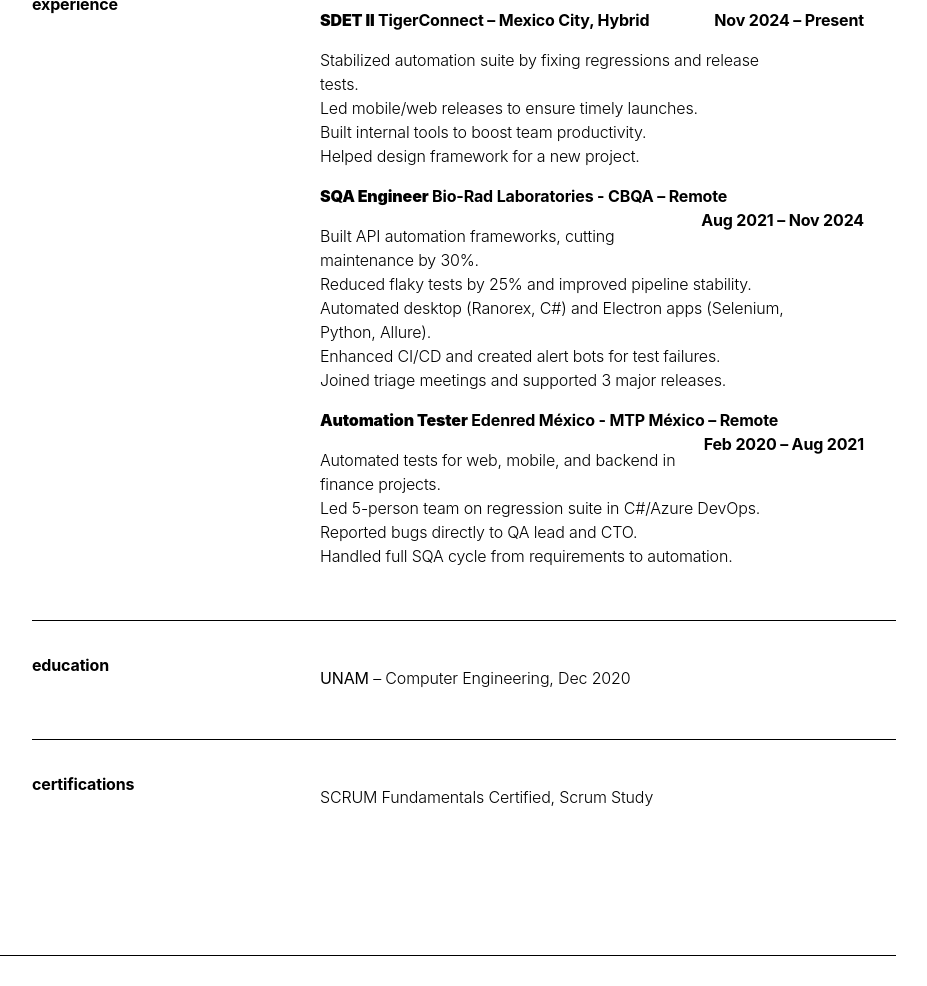
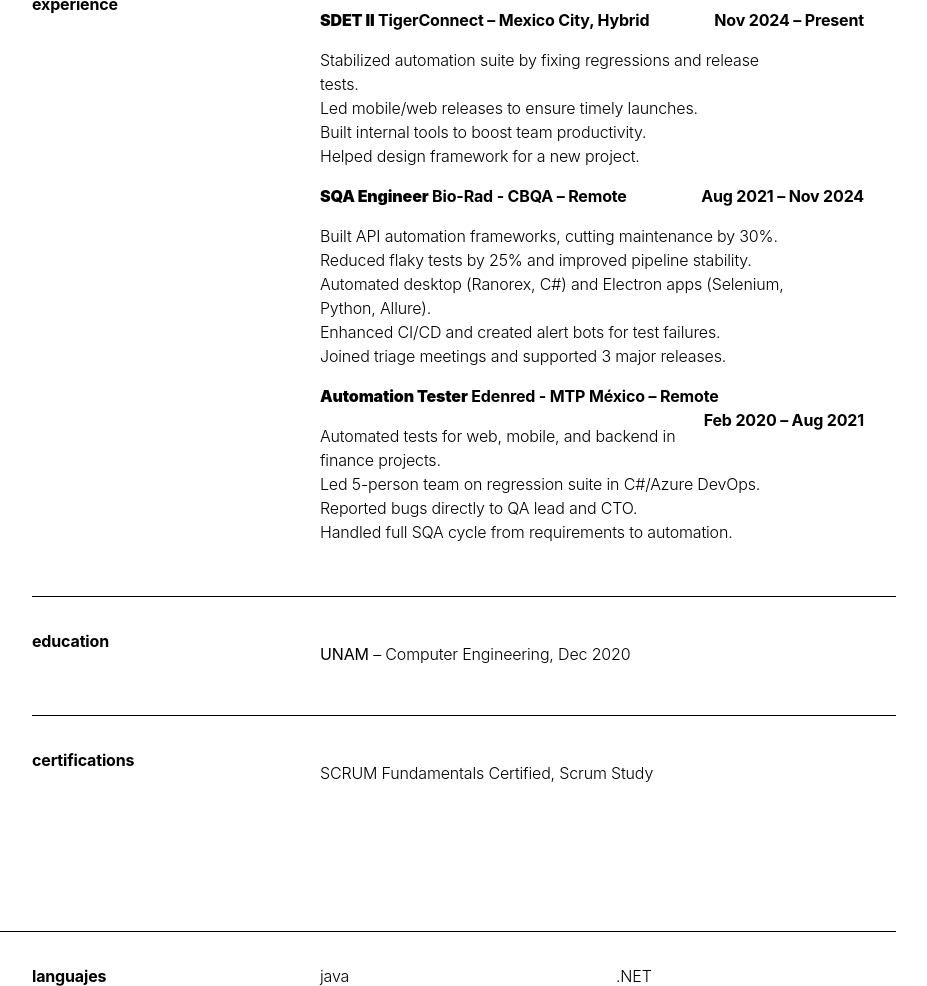
Before and after one commit to eduxsan/eduxsan, a plain HTML site: page index.html in a window 1280 px wide. Shown: the part 910-1896 px from the top of the page, without its empty margins (320-1247 px from the left). Drawn offline with Linux system fonts and the light colour scheme.

Commit message:
Update job titles for accuracy and remove commented-out section in index.html

```diff
--- a/index.html
+++ b/index.html
@@ -721,7 +721,7 @@
               </div>
 
               <div class="card">
-                <dt><strong>SQA Engineer</strong> <span>Bio-Rad Laboratories - CBQA – Remote</span> <span
+                <dt><strong>SQA Engineer</strong> <span>Bio-Rad - CBQA – Remote</span> <span
                     style="float:right;">Aug 2021 – Nov 2024</span></dt>
                 <dd>
                   <ul>
@@ -735,7 +735,7 @@
               </div>
 
               <div class="card">
-                <dt><strong>Automation Tester</strong> <span>Edenred México - MTP México – Remote</span> <span
+                <dt><strong>Automation Tester</strong> <span>Edenred - MTP México – Remote</span> <span
                     style="float:right;">Feb 2020 – Aug 2021</span></dt>
                 <dd>
                   <ul>
@@ -815,22 +815,6 @@
         </section>
       </div>
     </section>
-    <!-- <section class="section cards">
-      <h2>Writing and More</h2>
-      <div class="section-content">
-        <section class="subsection">
-          <h3>Articles</h3>
-          <div class="subsection-content">
-            <dl>
-              <div class="card">
-                <dt><a href="https://" rel="external">Innovation</a></dt>
-                <dd>methods</dd>
-              </div>
-            </dl>
-          </div>
-        </section>
-      </div>
-    </section> -->
     <section class="section text">
       <h2>Current</h2>
       <div class="section-content">
```
